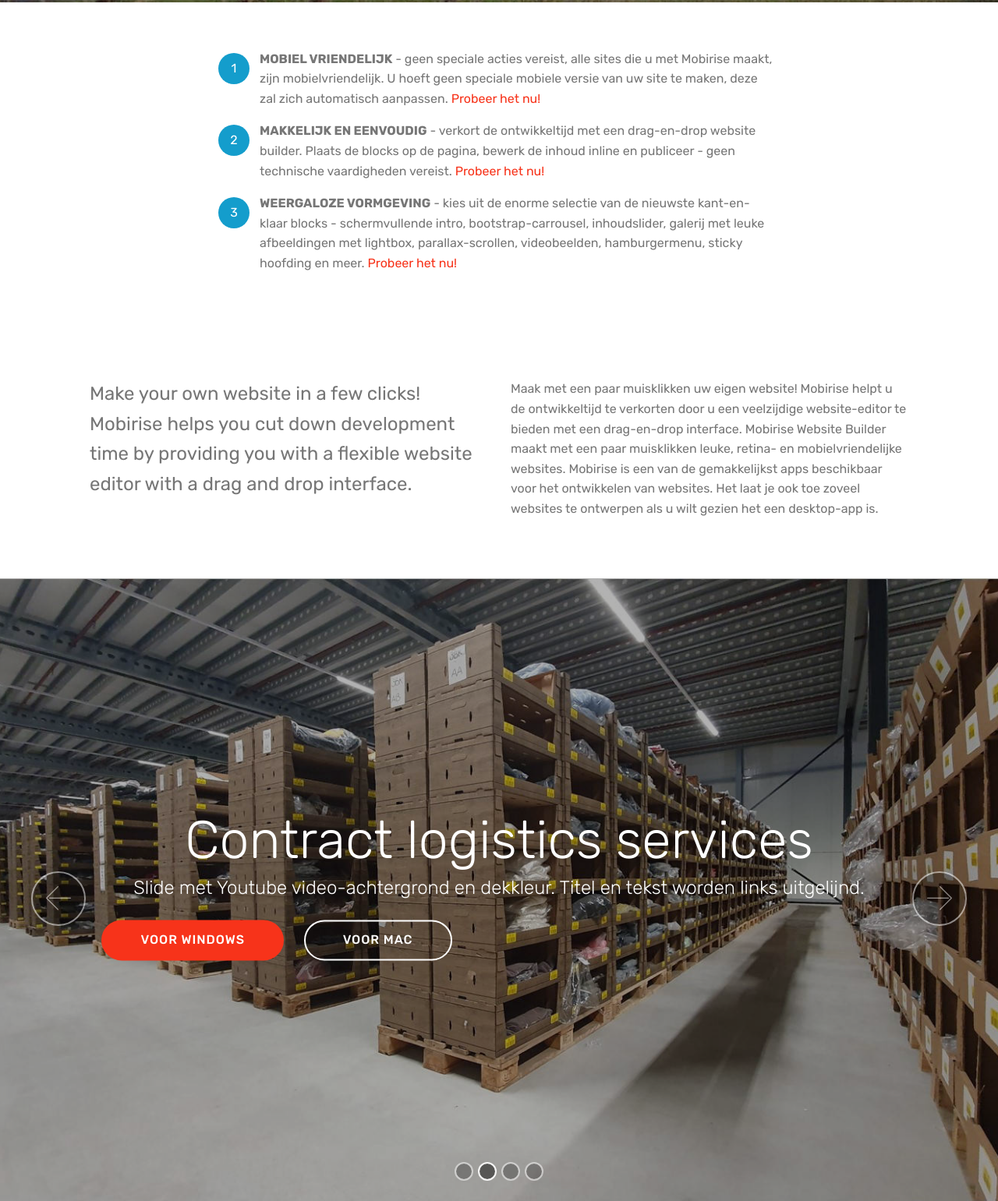
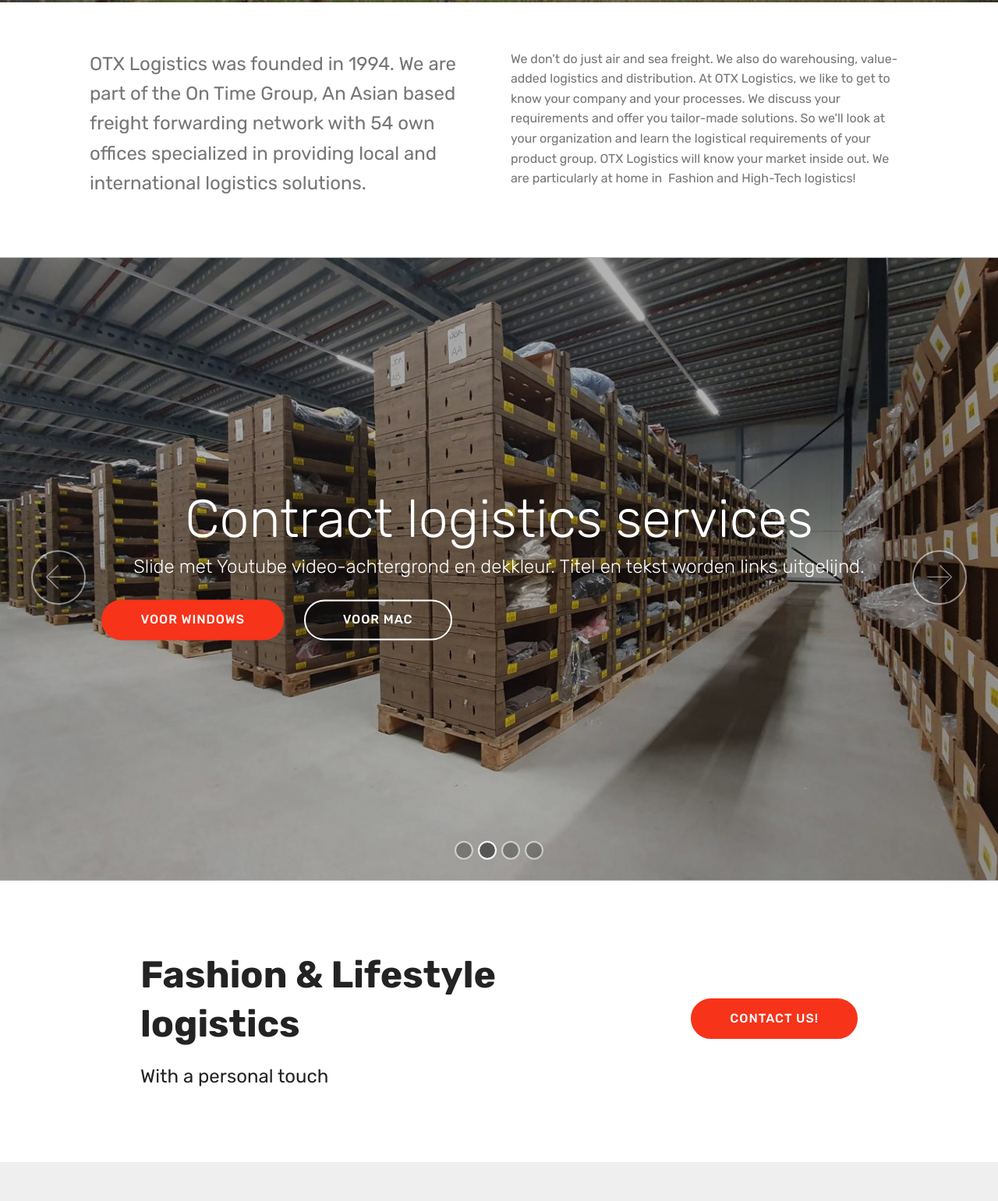
Before and after one commit to Arjantd/OTX, a plain HTML site: page index.html in a window 1280 px wide. Shown: the part 738-2279 px from the top of the page at 78% size. Drawn offline with Linux system fonts and the light colour scheme; files whose address does not match are found by name.

Commit message:
create github pages

```diff
--- a/assets/mobirise/css/mbr-additional.css
+++ b/assets/mobirise/css/mbr-additional.css
@@ -1817,42 +1817,6 @@ body {
   padding-bottom: 135px;
   background-image: url("../../../assets/images/dfc071a09a-1280x450.jpg");
 }
-.cid-s8je43Qapm {
-  padding-top: 60px;
-  padding-bottom: 60px;
-  background-color: #ffffff;
-}
-.cid-s8je43Qapm .counter-container {
-  color: #767676;
-}
-.cid-s8je43Qapm .counter-container ol {
-  margin-bottom: 0;
-  counter-reset: myCounter;
-}
-.cid-s8je43Qapm .counter-container ol li {
-  margin-bottom: 1rem;
-}
-.cid-s8je43Qapm .counter-container ol li {
-  list-style: none;
-  padding-left: .5rem;
-}
-.cid-s8je43Qapm .counter-container ol li:before {
-  position: absolute;
-  left: 0px;
-  margin-top: -10px;
-  counter-increment: myCounter;
-  content: counter(myCounter);
-  display: inline-block;
-  text-align: center;
-  margin: 5px 10px;
-  line-height: 40px;
-  transition: all .2s;
-  color: #ffffff;
-  background: #149dcc;
-  width: 40px;
-  height: 40px;
-  border-radius: 50%;
-}
 .cid-s8je53Cvqs {
   padding-top: 60px;
   padding-bottom: 60px;
@@ -2106,14 +2070,16 @@ body {
 .cid-s8jekO4oy4 P {
   text-align: center;
 }
-.cid-s9UnmFFES7 {
-  padding-top: 60px;
-  padding-bottom: 60px;
+.cid-scJ1Uy1ar9 {
+  padding-top: 90px;
+  padding-bottom: 90px;
   background-color: #ffffff;
 }
-.cid-s9UnmFFES7 .mbr-text,
-.cid-s9UnmFFES7 blockquote {
-  color: #767676;
+.cid-scJ1Uy1ar9 .mbr-section-subtitle {
+  color: #232323;
+}
+.cid-scJ1Uy1ar9 .btn {
+  margin: 0 0 .5rem 0;
 }
 .cid-scI9EfHJlI {
   padding-top: 90px;
@@ -2495,13 +2461,13 @@ body {
 .cid-scIUuVs0Db textarea.form-control {
   min-height: 188px;
 }
-.cid-scIUz1ap92 .main_wrapper {
+.cid-scJ3Y50jTw .main_wrapper {
   position: relative;
-  height: 35rem;
+  height: 40rem;
   width: 100%;
   background-color: #c0c0c0;
 }
-.cid-scIUz1ap92 .main_wrapper .b_wrapper {
+.cid-scJ3Y50jTw .main_wrapper .b_wrapper {
   height: 100%;
   display: flex;
   align-items: center;
@@ -2509,18 +2475,18 @@ body {
   z-index: 2;
   pointer-events: none;
 }
-.cid-scIUz1ap92 .main_wrapper .b_wrapper .block {
+.cid-scJ3Y50jTw .main_wrapper .b_wrapper .block {
   height: 300px;
   background-color: #ffffff;
   pointer-events: fill;
 }
-.cid-scIUz1ap92 .main_wrapper .b_wrapper .block .block_wrapper {
+.cid-scJ3Y50jTw .main_wrapper .b_wrapper .block .block_wrapper {
   display: flex;
   flex-direction: column;
   justify-content: center;
   height: 100%;
 }
-.cid-scIUz1ap92 .google-map {
+.cid-scJ3Y50jTw .google-map {
   height: 100%;
   width: 100%;
   position: absolute;
@@ -2528,11 +2494,11 @@ body {
   top: 0;
   z-index: 1;
 }
-.cid-scIUz1ap92 .google-map iframe {
+.cid-scJ3Y50jTw .google-map iframe {
   height: 100%;
   width: 100%;
 }
-.cid-scIUz1ap92 .google-map [data-state-details] {
+.cid-scJ3Y50jTw .google-map [data-state-details] {
   color: #6b6763;
   font-family: Montserrat;
   height: 1.5em;
@@ -2544,21 +2510,21 @@ body {
   top: 50%;
   width: 100%;
 }
-.cid-scIUz1ap92 .google-map[data-state] {
+.cid-scJ3Y50jTw .google-map[data-state] {
   background: #e9e5dc;
 }
-.cid-scIUz1ap92 .google-map[data-state="loading"] [data-state-details] {
+.cid-scJ3Y50jTw .google-map[data-state="loading"] [data-state-details] {
   display: none;
 }
 @media (max-width: 767px) {
-  .cid-scIUz1ap92 .main_wrapper .b_wrapper {
+  .cid-scJ3Y50jTw .main_wrapper .b_wrapper {
     display: block;
     height: unset;
   }
-  .cid-scIUz1ap92 .google-map {
+  .cid-scJ3Y50jTw .google-map {
     position: relative;
   }
-  .cid-scIUz1ap92 .container {
+  .cid-scJ3Y50jTw .container {
     max-width: 100%;
     padding: 0;
   }
--- a/index.html
+++ b/index.html
@@ -64,7 +64,7 @@
     </nav>
 </section>
 
-<section class="engine"><a href="https://mobirise.info/y">free html site templates</a></section><section class="cid-s8jdDc3ZqK mbr-parallax-background" id="header2-1">
+<section class="engine"><a href="https://mobirise.info/u">bootstrap responsive templates</a></section><section class="cid-s8jdDc3ZqK mbr-parallax-background" id="header2-1">
 
 
 
@@ -87,22 +87,6 @@
     </div>
 </section>
 
-<section class="mbr-section article content11 cid-s8je43Qapm" id="content11-8">
-
-
-    <div class="container">
-        <div class="media-container-row">
-            <div class="mbr-text counter-container col-12 col-md-8 mbr-fonts-style display-7">
-                <ol>
-                    <li><strong>MOBIEL VRIENDELIJK</strong> - geen speciale acties vereist, alle sites die u met Mobirise maakt, zijn mobielvriendelijk. U hoeft geen speciale mobiele versie van uw site te maken, deze zal zich automatisch aanpassen. <a href="https://mobirise.co/">Probeer het nu!</a></li>
-                    <li><strong>MAKKELIJK EN EENVOUDIG</strong> - verkort de ontwikkeltijd met een drag-en-drop website builder. Plaats de blocks op de pagina, bewerk de inhoud inline en publiceer - geen technische vaardigheden vereist. <a href="https://mobirise.co/">Probeer het nu!</a></li>
-                    <li><strong>WEERGALOZE VORMGEVING</strong> - kies uit de enorme selectie van de nieuwste kant-en-klaar blocks - schermvullende intro, bootstrap-carrousel, inhoudslider, galerij met leuke afbeeldingen met lightbox, parallax-scrollen, videobeelden, hamburgermenu, sticky hoofding en meer. <a href="https://mobirise.co/">Probeer het nu!</a></li>
-                </ol>
-            </div>
-        </div>
-    </div>
-</section>
-
 <section class="mbr-section article content3 cid-s8je53Cvqs" id="content3-a">
 
 
@@ -111,10 +95,10 @@
         <div class="media-container-row">
             <div class="row col-12 col-md-12">
                 <div class="col-12 mbr-text mbr-fonts-style col-md-6 display-5">
-                     <p>Make your own website in a few clicks! Mobirise helps you cut down development time by providing you with a flexible website editor with a drag and drop interface.</p>
+                     <p>OTX Logistics was founded in 1994. We are part of the On Time Group, An Asian based freight forwarding network with 54 own offices specialized in providing local and international logistics solutions.</p>
                 </div>
                 <div class="col-12 mbr-text mbr-fonts-style display-7 col-md-6">
-                     <p>Maak met een paar muisklikken uw eigen website! Mobirise helpt u de ontwikkeltijd te verkorten door u een veelzijdige website-editor te bieden met een drag-en-drop interface. Mobirise Website Builder maakt met een paar muisklikken leuke, retina- en mobielvriendelijke websites. Mobirise is een van de gemakkelijkst apps beschikbaar voor het ontwikkelen van websites. Het laat je ook toe zoveel websites te ontwerpen als u wilt gezien het een desktop-app is.</p>
+                     <p>We don't do just air and sea freight. We also do warehousing, value-added logistics and distribution. At OTX Logistics, we like to get to know your company and your processes. We discuss your requirements and offer you tailor-made solutions. So we'll look at your organization and learn the logistical requirements of your product group. OTX Logistics will know your market inside out. We are particularly at home in &nbsp;Fashion and High-Tech logistics!</p>
                 </div>
 
             </div>
@@ -134,14 +118,20 @@ goods inbound, storage, outbound and returns. &nbsp;<br></p><div class="mbr-sect
 
 </section>
 
-<section class="mbr-section article content1 cid-s9UnmFFES7" id="content2-h">
+<section class="mbr-section info1 cid-scJ1Uy1ar9" id="info1-x">
+
 
 
 
     <div class="container">
-        <div class="media-container-row">
-            <div class="mbr-text col-12 col-md-8 mbr-fonts-style display-7">
-                <blockquote> <strong>Maak uw eigen website in enkele muilsklikken!</strong> Mobirise helpt u de ontwikkeltijd te verkorten door u een veelzijdige website-editor te bieden met een drag-en-drop interface. Mobirise Website Builder maakt leuke, retina- en <strong>mobiel-vriendelijke websites</strong> met een paar muisklikken. Mobirise is een van de makkelijkste webtools vandaag <a href="https://mobirise.co/">beschikbaar</a> . Het laat u toe om zoveel websites te ontwerpen als u wilt daar het een desktop-app is.</blockquote>
+        <div class="row justify-content-center content-row">
+            <div class="media-container-column title col-12 col-lg-7 col-md-6">
+                <h3 class="mbr-section-subtitle align-left mbr-light pb-3 mbr-fonts-style display-2"><strong>Fashion &amp; Lifestyle logistics   &nbsp;
+</strong></h3>
+                <h2 class="align-left mbr-bold mbr-fonts-style display-5"><div><span style="font-weight: normal;">With a personal touch</span></div></h2>
+            </div>
+            <div class="media-container-column col-12 col-lg-3 col-md-4">
+                <div class="mbr-section-btn align-right py-4"><a class="btn btn-primary display-4" href="https://mobirise.co">CONTACT US!</a></div>
             </div>
         </div>
     </div>
@@ -381,7 +371,7 @@ goods inbound, storage, outbound and returns. &nbsp;<br></p><div class="mbr-sect
         <div class="row justify-content-center">
             <div class="media-container-column col-lg-8" data-form-type="formoid">
                 <!---Formbuilder Form--->
-                <form action="https://mobirise.com/" method="POST" class="mbr-form form-with-styler" data-form-title="Mobirise Form"><input type="hidden" name="email" data-form-email="true" value="hqxOXHZFP8lKZwva+KYvA5cC8g1Bc2AL338AQp7Kybpom3UMKH8d0qnvF22YZbQBkWnYvXftUo8EGOy0aC36CDQ5J/YwtgyIAPeFTa71qbqkq463v7spNNjzmA7m4HHB">
+                <form action="https://mobirise.com/" method="POST" class="mbr-form form-with-styler" data-form-title="Mobirise Form"><input type="hidden" name="email" data-form-email="true" value="YsHUN4MdlBRe4hqVpXyXl6JncX/8euM123F3hgu2t/GkbRXeozjjLqYI129dZQ1PpiEtxifuAGdR9cUrWVCQl0OFhWEESNjPV7LZ5yg0y/ZTGZEdzCDpDxNbQPmF73x0">
                     <div class="row">
                         <div hidden="hidden" data-form-alert="" class="alert alert-success col-12">Bedankt om het formulier in te vullen!</div>
                         <div hidden="hidden" data-form-alert-danger="" class="alert alert-danger col-12">
@@ -412,7 +402,7 @@ goods inbound, storage, outbound and returns. &nbsp;<br></p><div class="mbr-sect
     </div>
 </section>
 
-<section class="contacts4 cid-scIUz1ap92" id="contacts4-t">
+<section class="contacts4 cid-scJ3Y50jTw" id="contacts4-y">
 
 
 
@@ -423,10 +413,14 @@ goods inbound, storage, outbound and returns. &nbsp;<br></p><div class="mbr-sect
                     <div class="col-12 col-md-5 p-0">
                         <div class="block p-5">
                             <div class="block_wrapper">
-                                <h4 class="align-left mbr-fonts-style pb-4 m-0 display-5">Address</h4>
+                                <h4 class="align-left mbr-fonts-style pb-4 m-0 display-5">ADDRESS</h4>
+                                <p class="mbr-text align-left mbr-fonts-style pb-4 m-0 display-7">OTX Logistics BV
+<br>Airborne Avenue 65-67
+<br>2133LV Hoofddorp
+<br>The Netherlands
+<br>+31 20 655 0010
+<br>info@ams.otxlogistics.com</p>
 
-                                <p class="mbr-text align-left mbr-fonts-style m-0 display-7">OTX Logistics BV<br>Airborne Avenue 65-67<br>2133LV Hoofddorp<br>The Netherlands<br>+31 20 655 0010
-<br>info@ams.otxlogistics.com<br></p>
                             </div>
                         </div>
                     </div>
@@ -434,7 +428,7 @@ goods inbound, storage, outbound and returns. &nbsp;<br></p><div class="mbr-sect
             </div>
         </div>
         <!--Map-->
-        <div class="google-map"><iframe frameborder="0" style="border:0" src="https://www.google.com/maps/embed/v1/place?key=AIzaSyCNveGQ9bfpKFwWzQLLftrR9hNiHwdqQG8&amp;q=place_id:EjpBaXJib3JuZSBBdmVudWUgNjUsIDIxMzNMViwgMjEzMyBMViBIb29mZGRvcnAsIE5ldGhlcmxhbmRzIiIaIAoWChQKEgnVW6rxnefFRxFcqEzcs7RRdhIGMjEzM0xW" allowfullscreen=""></iframe></div>
+        <div class="google-map"><iframe frameborder="0" style="border:0" src="https://www.google.com/maps/embed?pb=!1m18!1m12!1m3!1d2440.7993195139566!2d4.691905015798693!3d52.28334517977009!2m3!1f0!2f0!3f0!3m2!1i1024!2i768!4f13.1!3m3!1m2!1s0x47c5e716efc88fd9%3A0xfb5437ccac9fac00!2sOTX%20Logistics%20BV!5e0!3m2!1snl!2snl!4v1602066177783!5m2!1snl!2snl" allowfullscreen=""></iframe></div>
     </div>
 </section>
 
```
Also changed, not shown: 1 other file.
